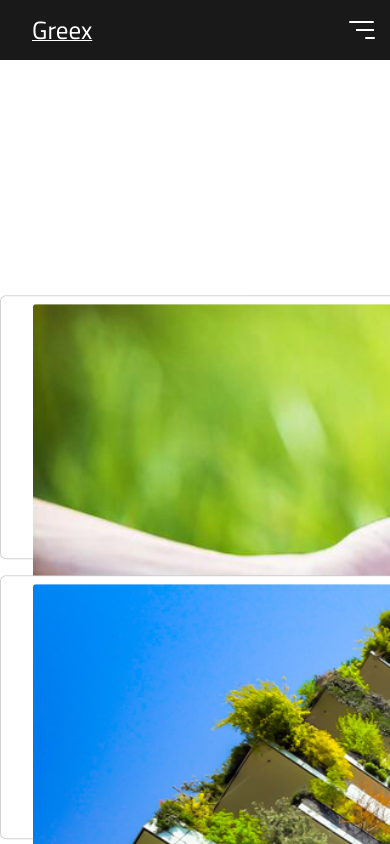
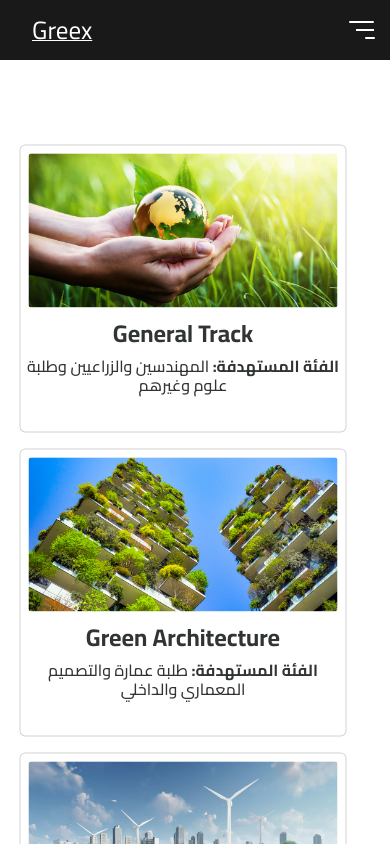
Before and after one commit to momen882001/Greex_Website, a React (Create React App) app: page /tracks in a window 390 px wide. Shown: the top 844 px of the page. Built offline with nearby package versions, Linux system fonts and the light colour scheme.

Commit message:
Tracks Responsive

```diff
--- a/src/Components/Awareness/Awareness.jsx
+++ b/src/Components/Awareness/Awareness.jsx
@@ -13,6 +13,7 @@ function Awareness() {
         <Navbar/>
         <Video2/>
       <div className="container">
+        <h2>Our Tracks</h2>
         <section className="side" style={{padding:"0", margin:"0"}}>
           <img src= {imgLeft} alt="" size="2x" style={{padding:"0", margin:"0"}}/>
         </section>
--- a/src/Components/Tracks/tracks.css
+++ b/src/Components/Tracks/tracks.css
@@ -1,3 +1,7 @@
+body{
+    overflow-x: hidden;
+}
+
 .header {
     width: 50rem;
     margin-left: auto;
@@ -14,15 +18,19 @@
 
 .tracks-cont{
     width: 80rem;
-    margin-left: auto;
-    margin-right: auto;
-    transform: translateY(12%);
+    /* margin-left: auto;
+    margin-right: auto; */
+    transform: translateY(10vh);
 }
 
 .card .image img{
     width: 95%;
     border-radius: 3px;
     margin-top: 0.5rem;
+}
+
+.card .text{
+    padding: 5px;
 }
 
 .card .text h2{
@@ -42,7 +50,7 @@
 .card{
     transition: 0.3s;
     cursor: pointer;
-    height: 16.5rem !important;
+    min-height: 18rem !important;
     margin-bottom: 1rem;
 }
 
@@ -51,3 +59,9 @@
     color: rgb(0, 0, 0);
 
 }
+
+
+.row{
+    width: 90vw;
+    transform: translateX(5vw);
+}
```
